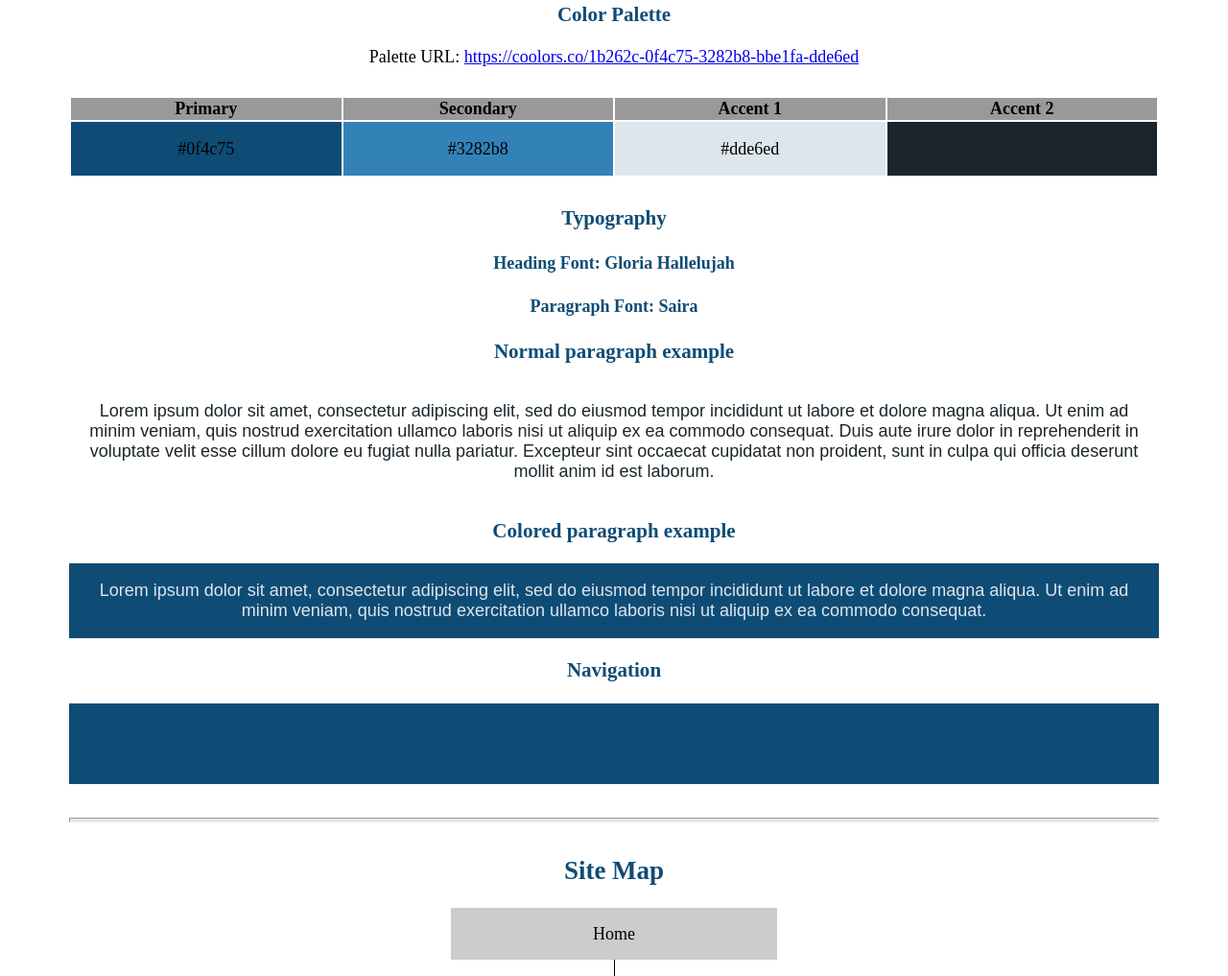
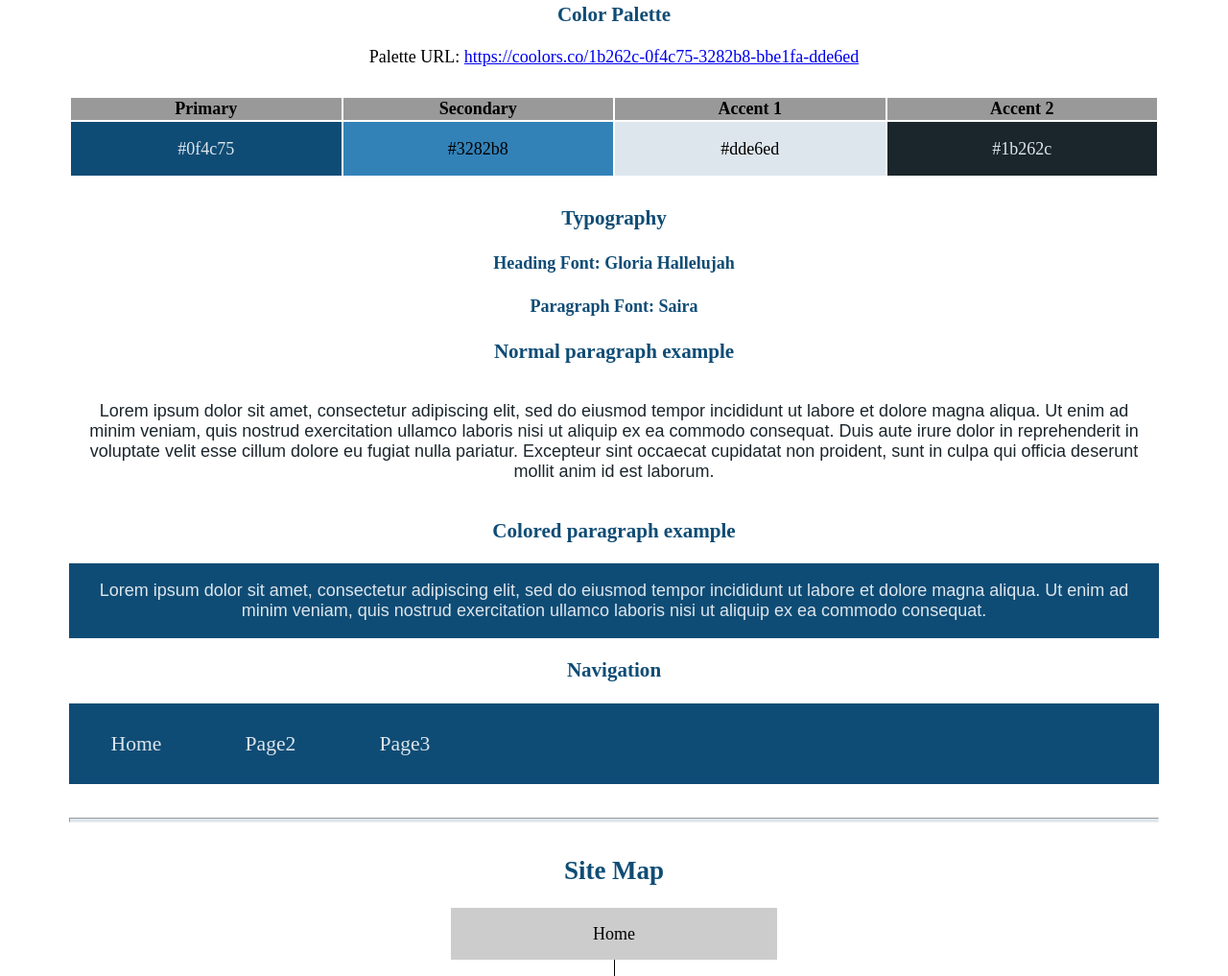
Before and after one commit to Bernie0316/wdd130-personal-folder, a plain HTML site: page site-plan.html in a window 1280 px wide. Shown: the part 2160-3177 px from the top of the page at 96% size. Drawn offline with Linux system fonts and the light colour scheme; a web font is replaced by a local one.

Commit message:
fix some colors

```diff
--- a/site-plan.html
+++ b/site-plan.html
@@ -52,7 +52,7 @@
       <table class="colors">
         <tr><th>Primary</th><th>Secondary</th><th>Accent 1</th><th>Accent 2</th></tr>
         <!-- Replace the numbers in the boxes below with your hex color codes. Then switch to the site-plan.css file and change your colors there as well. -->
-        <tr><td class="primary">#0f4c75</td><td class="secondary">#3282b8</td><td class="accent1">#dde6ed</td><td class="accent2"></td></tr>
+        <tr><td class="primary">#0f4c75</td><td class="secondary">#3282b8</td><td class="accent1">#dde6ed</td><td class="accent2">#1b262c</td></tr>
       </table>
 
       <!-- ------------------------Step 9------------------------------ -->
--- a/styles/site-plan.css
+++ b/styles/site-plan.css
@@ -4,6 +4,9 @@ Fonts are separated by a | */
 @import url('https://fonts.googleapis.com/css2?family=Delius&family=Gloria+Hallelujah&family=Pixelify+Sans&display=swap');
 /*p @import url('https://fonts.googleapis.com/css2?family=Delius&family=Gloria+Hallelujah&family=Pixelify+Sans&display=swap'); */
 
+.primary, .accent2  {
+  color: #dde6ed;
+}
 
 :root {
   /* change the values below to your colors from your palette */
@@ -22,7 +25,7 @@ Fonts are separated by a | */
   --paragraph-color-on-white: #1b262c; /* paragraph text on a white background */
   --paragraph-color-on-color: #dde6ed; /* paragraph text on a colored background */
   --paragraph-background-color: #0f4c75  ;
-  --nav-link-color: #0f4c75;
+  --nav-link-color: #dde6ed;
   --nav-background-color: #0f4c75;
   --nav-hover-link-color: #dde6ed;
   --nav-hover-background-color: #1b262c;
```
